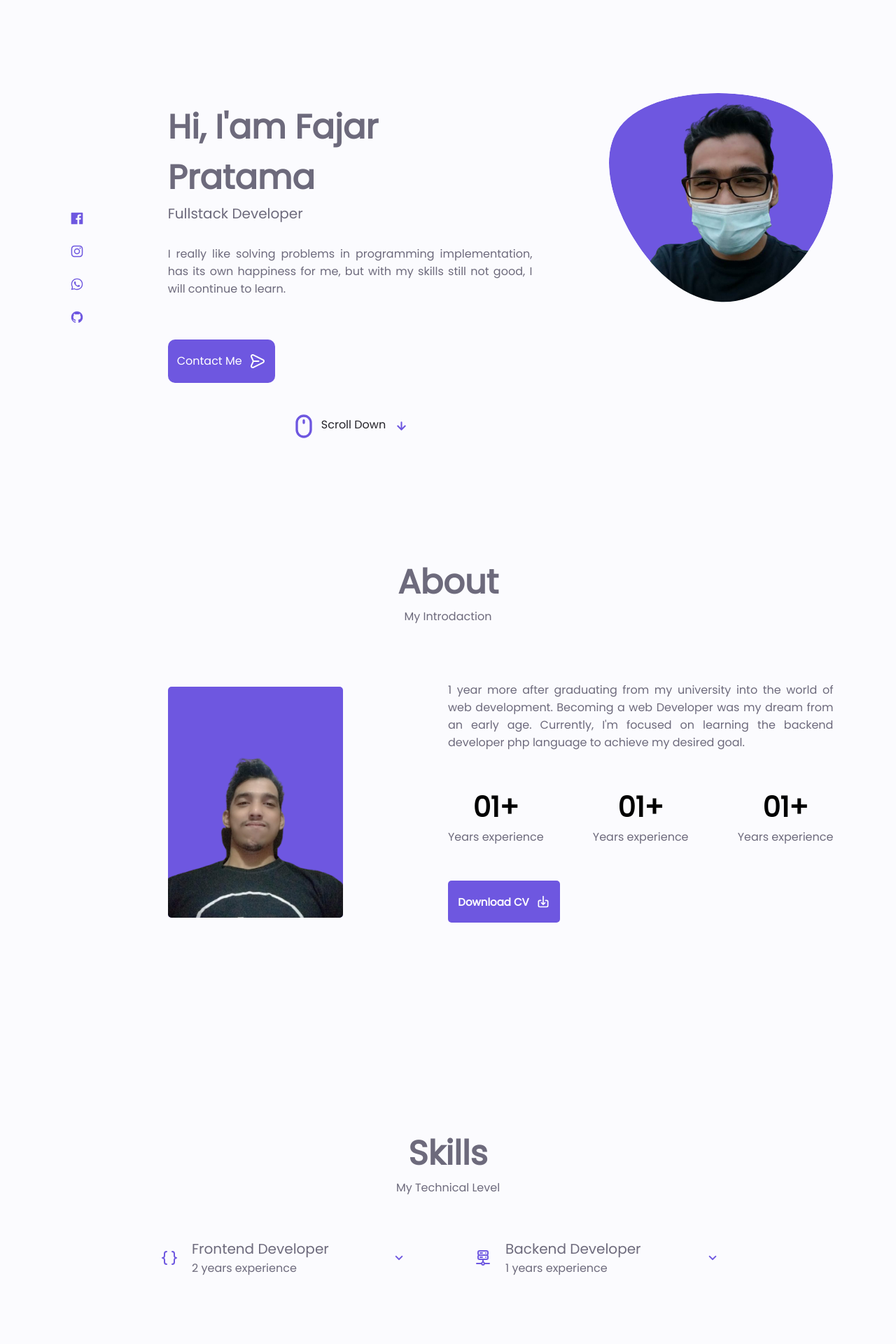
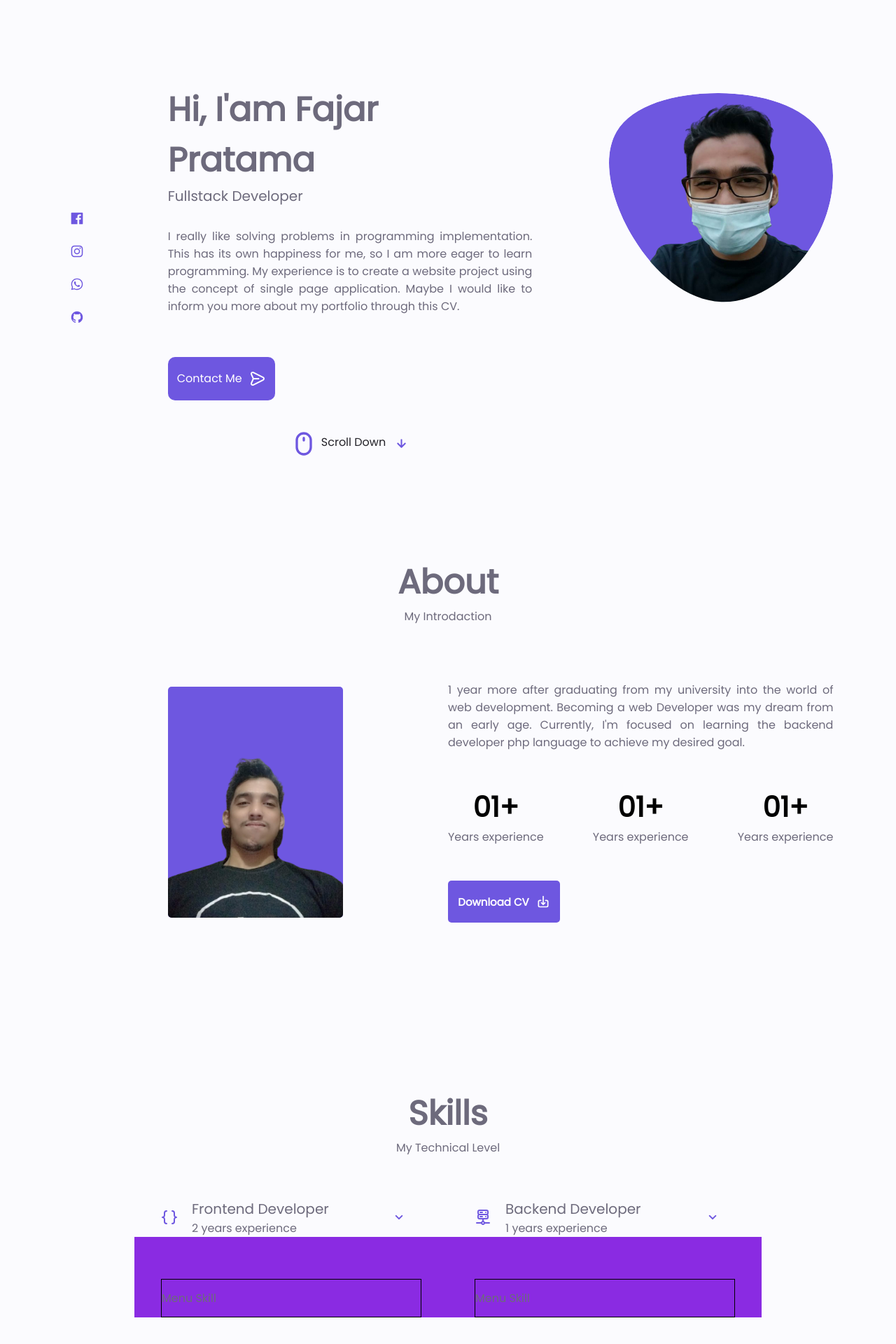
Before and after one commit to DafaWiratama/fajar-portofolio-react, a React (Create React App) app: page / in a window 1280 px wide. Shown: the part 84-2004 px from the top of the page at 70% size. Built offline with nearby package versions, Linux system fonts and the light colour scheme.

Commit message:
update home

```diff
--- a/src/components/Home/index.jsx
+++ b/src/components/Home/index.jsx
@@ -42,8 +42,10 @@ function Home() {
             </h1>
             <h3>Fullstack Developer</h3>
             <p>
-              I really like solving problems in programming implementation, has its own happiness
-              for me, but with my skills still not good, I will continue to learn.
+              I really like solving problems in programming implementation. This has its own
+              happiness for me, so I am more eager to learn programming. My experience is to create
+              a website project using the concept of single page application. Maybe I would like to
+              inform you more about my portfolio through this CV.
             </p>
           </div>
 
--- a/src/components/Skills/index.jsx
+++ b/src/components/Skills/index.jsx
@@ -1,5 +1,3 @@
-/* eslint-disable jsx-a11y/no-static-element-interactions */
-/* eslint-disable jsx-a11y/click-events-have-key-events */
 import React, { useEffect, useState } from 'react';
 import { UilBracketsCurly, UilAngleDown, UilServerNetworkAlt } from '@iconscout/react-unicons';
 import './styles.css';
@@ -44,6 +42,15 @@ function Skills() {
           <UilAngleDown className={`icon-skills ${openBackend ? 'icon-up' : ''}`} />
         </div>
       </div>
+      <div className="wrapper-skills-menu">
+        <div className="menu-skills">
+          <p>Menu Skill</p>
+        </div>
+
+        <div className="menu-skills">
+          <p>Menu Skill</p>
+        </div>
+      </div>
 
       {/* <div className="data-skills"></div> */}
     </section>
--- a/src/components/Skills/styles.css
+++ b/src/components/Skills/styles.css
@@ -16,6 +16,7 @@
 }
 
 .wrapper-skills {
+  position: relative;
   display: flex;
   align-items: center;
   justify-content: space-around;
@@ -55,6 +56,28 @@
 .dropdown_menu-9 {
   animation: growOut 300ms ease-in-out forwards;
   transform-origin: top center;
+}
+
+.wrapper-skills-menu {
+  position: relative;
+  display: flex;
+  align-items: center;
+  justify-content: space-around;
+  width: 70%;
+  flex-direction: row;
+  background-color: blueviolet;
+  /* flex-wrap: wrap; */
+}
+
+.menu-skills {
+  border: 1px solid black;
+  display: flex;
+  justify-content: space-between;
+  align-items: center;
+  margin-top: 60px;
+  width: 372px;
+  height: 55px;
+  cursor: pointer;
 }
 
 @-moz-keyframes downOut {
```
